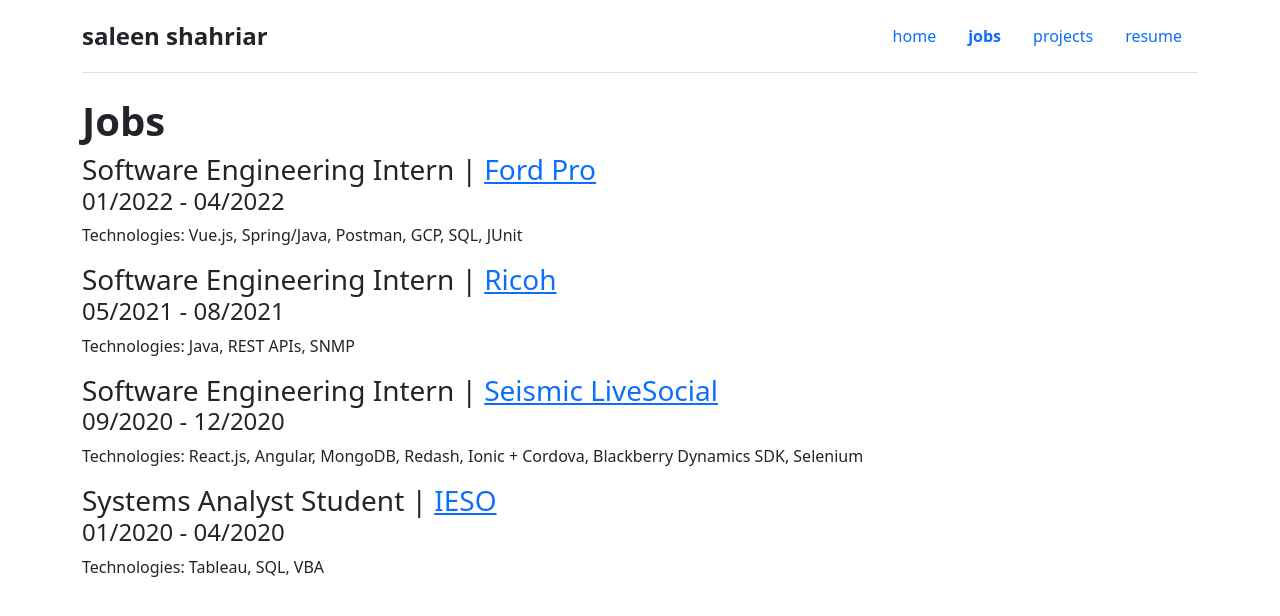
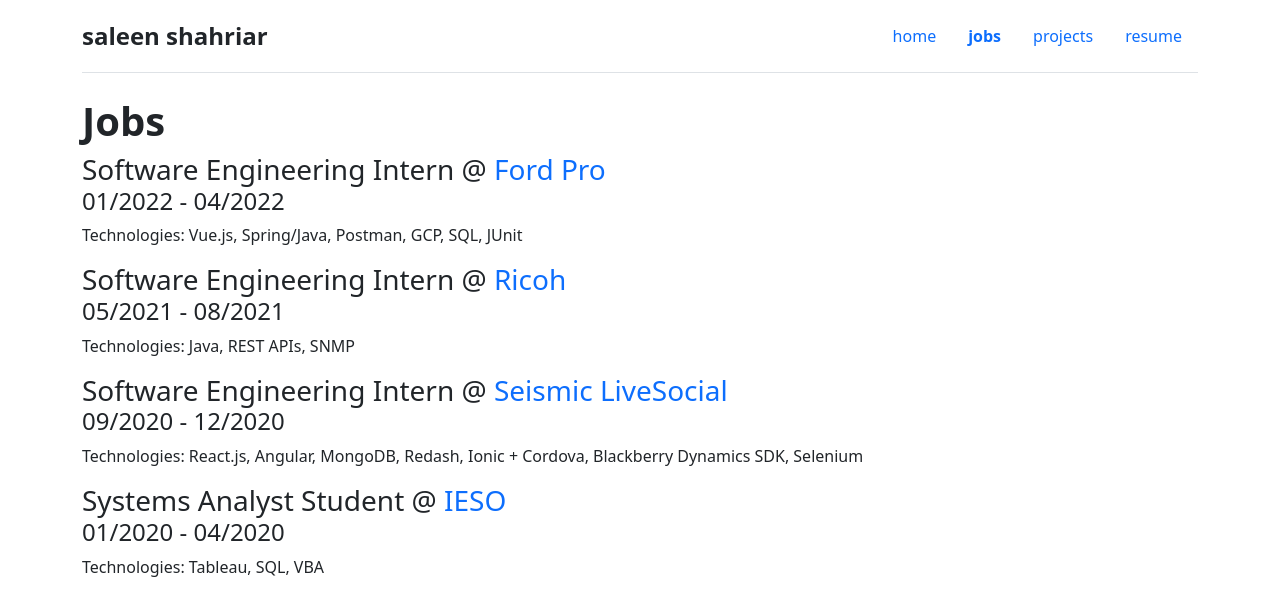
Before and after one commit to ssaleen/ssaleen.github.io, a Vue app: page /#/jobs in a window 1280 px wide. Shown: the top 616 px of the page. Built offline with nearby package versions, Linux system fonts and the light colour scheme.

Commit message:
reformatting... hopefully dont need to redesign in a while ;)

```diff
--- a/src/App.vue
+++ b/src/App.vue
@@ -1,6 +1,6 @@
 <template>
+  <Navbar />
   <div class="container">
-    <Navbar />
     <router-view />
   </div>
 </template>
--- a/src/components/Job.vue
+++ b/src/components/Job.vue
@@ -1,5 +1,5 @@
 <template>
-  <h3 class="mb-0">{{ title }} | <a :href="companyURL" target="_blank">{{ company }}</a></h3>
+  <h3 class="mb-0">{{ title }} @ <a :href="companyURL" target="_blank">{{ company }}</a></h3>
   <h4>{{ duration }}</h4>
   <p>Technologies: {{ skills.join(", ") }}</p>
   <ul>
@@ -21,3 +21,9 @@
   },
 };
 </script>
+
+<style scoped>
+a {
+  text-decoration: none;
+}
+</style>
--- a/src/components/Navbar.vue
+++ b/src/components/Navbar.vue
@@ -1,4 +1,5 @@
 <template>
+  <div class="container">
     <header class="d-flex flex-wrap justify-content-center py-3 mb-4 border-bottom">
       <a href="/" class="d-flex align-items-center mb-3 mb-md-0 me-md-auto text-dark text-decoration-none">
         <span class="fw-bold fs-4">saleen shahriar</span>
@@ -11,6 +12,7 @@
         <li class="nav-item"><a class="nav-link" href="/saleen_resume.pdf" target="_blank">resume</a></li>
       </ul>
     </header>
+  </div>
 </template>
 
 <script>
```
Lines whose indentation alone changed are shown as unchanged.
